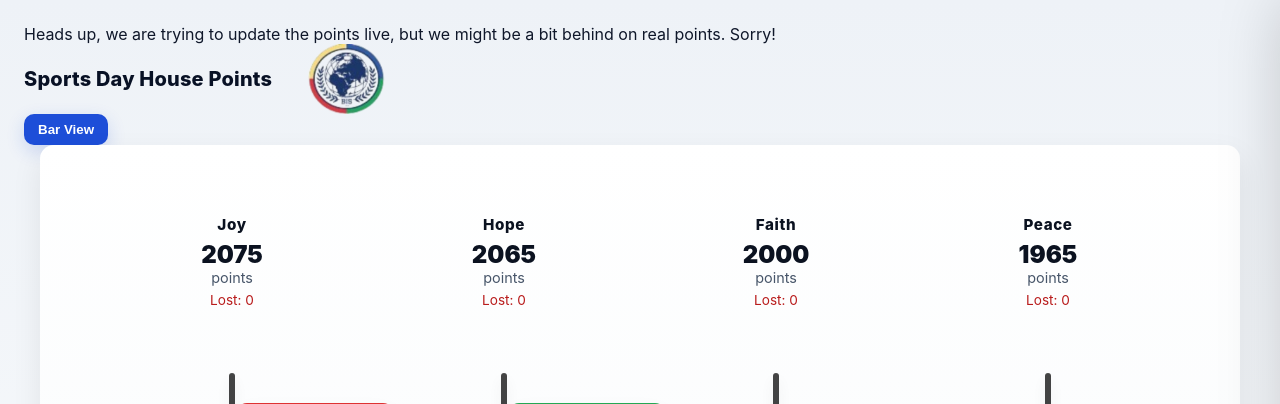
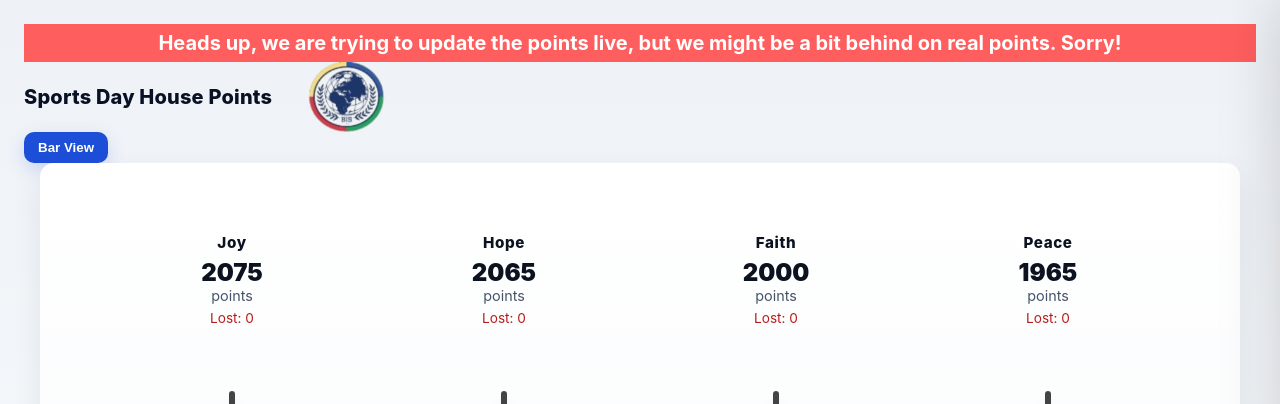
Before and after one commit to OriSquidgy/house-points-dashboard, a Flask app: page /flag in a window 1280 px wide. Shown: the top 404 px of the page. Run offline with Flask 3, Linux system fonts and the light colour scheme.

Commit message:
Update style2.css

```diff
--- a/static/styles/style2.css
+++ b/static/styles/style2.css
@@ -700,3 +700,13 @@ body {
   height: 100%;
   border: 0;
 }
+
+.text-banner {
+  background: rgb(255, 94, 94);
+  color: rgb(255, 255, 255);
+  text-align: center;
+  font-size: 2rem;
+  font-weight: 700;
+  padding: 7px 10px;
+  font-size: 20px;
+}
```
